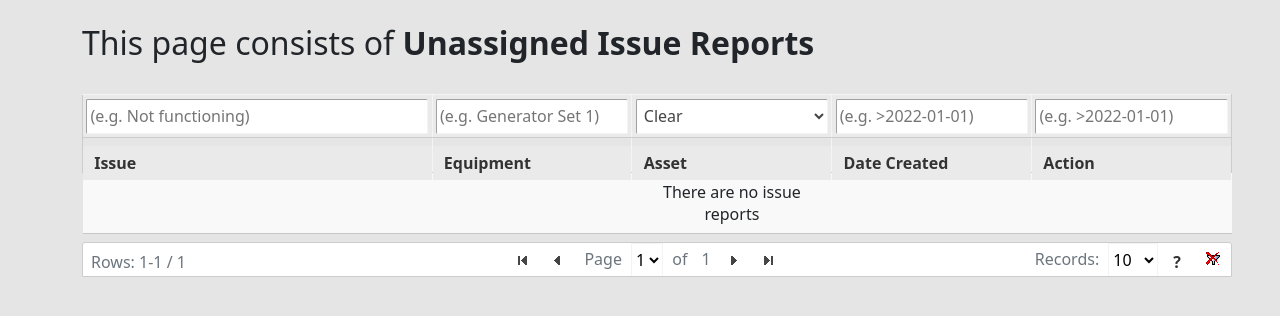
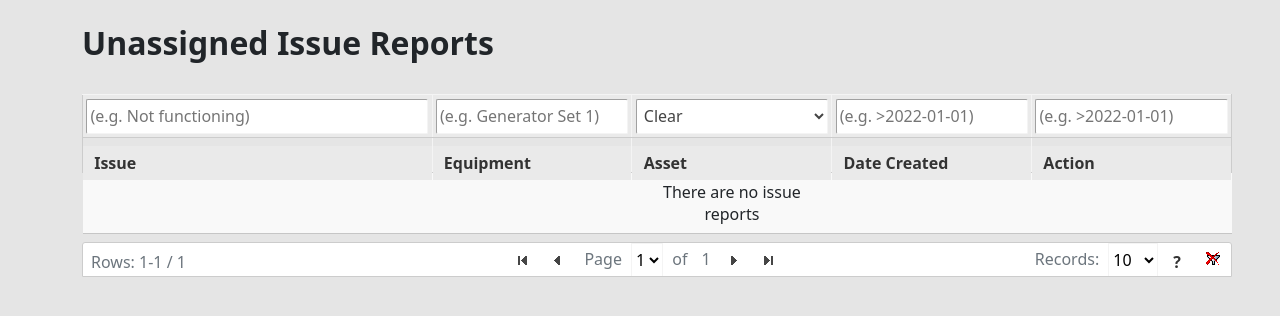
Before and after one commit to jlmanrique25/Finals_pending_qa, a PHP site: page /assign_issue_reports.php in a window 1280 px wide. Shown: the part 56-372 px from the top of the page. Run offline with PHP 8.4, Linux system fonts and the light colour scheme; the visitor is signed in with stand-in values (Sample User, id 1); data that the repository does not hold is empty; some libraries are stand-ins or nearby versions.

Commit message:
Update assign_issue_reports.php

```diff
--- a/assign_issue_reports.php
+++ b/assign_issue_reports.php
@@ -52,7 +52,7 @@
 	?>
 	<div class= "container py-4 ">
 
-	<h2>This page consists of <text style="font-weight:bold;">Unassigned Issue Reports</text> </h2> <br>
+	<h2> <text style="font-weight:bold;">Unassigned Issue Reports</text> </h2> <br>
 
 	<!-- <table class="table rounded-3 shadow table-hover mb-5" id="issue_reports">-->
 	<table  id="issue_reports">
```
